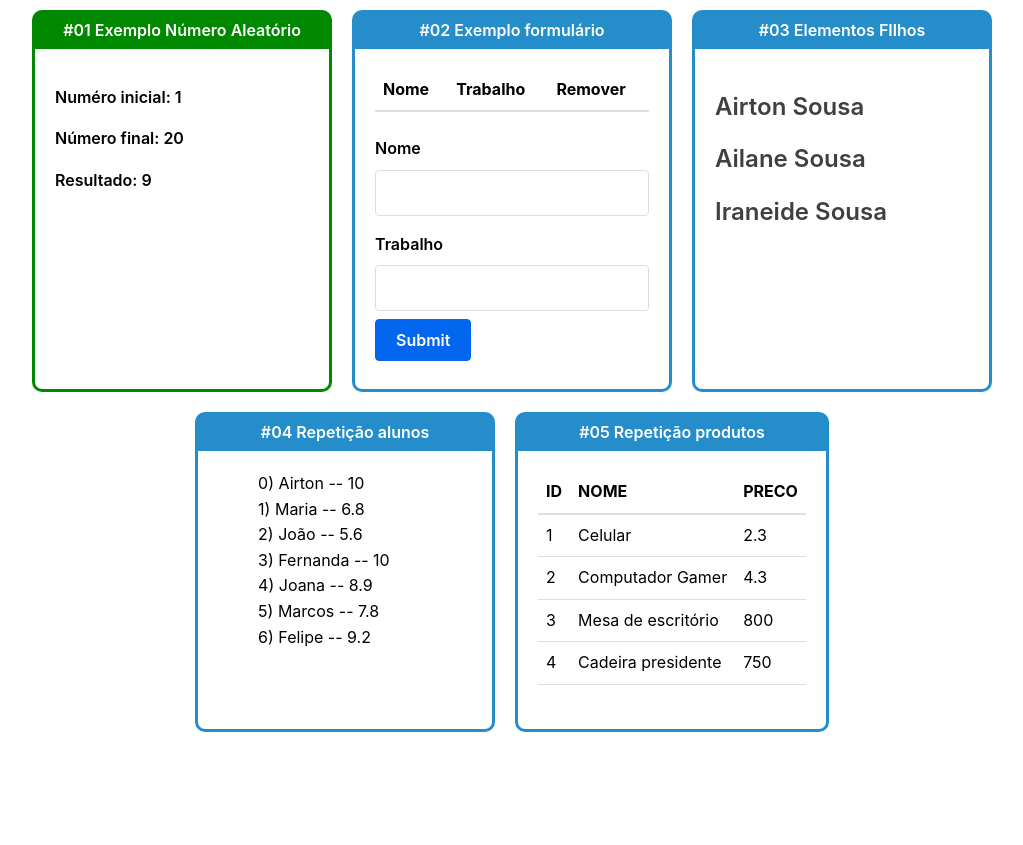
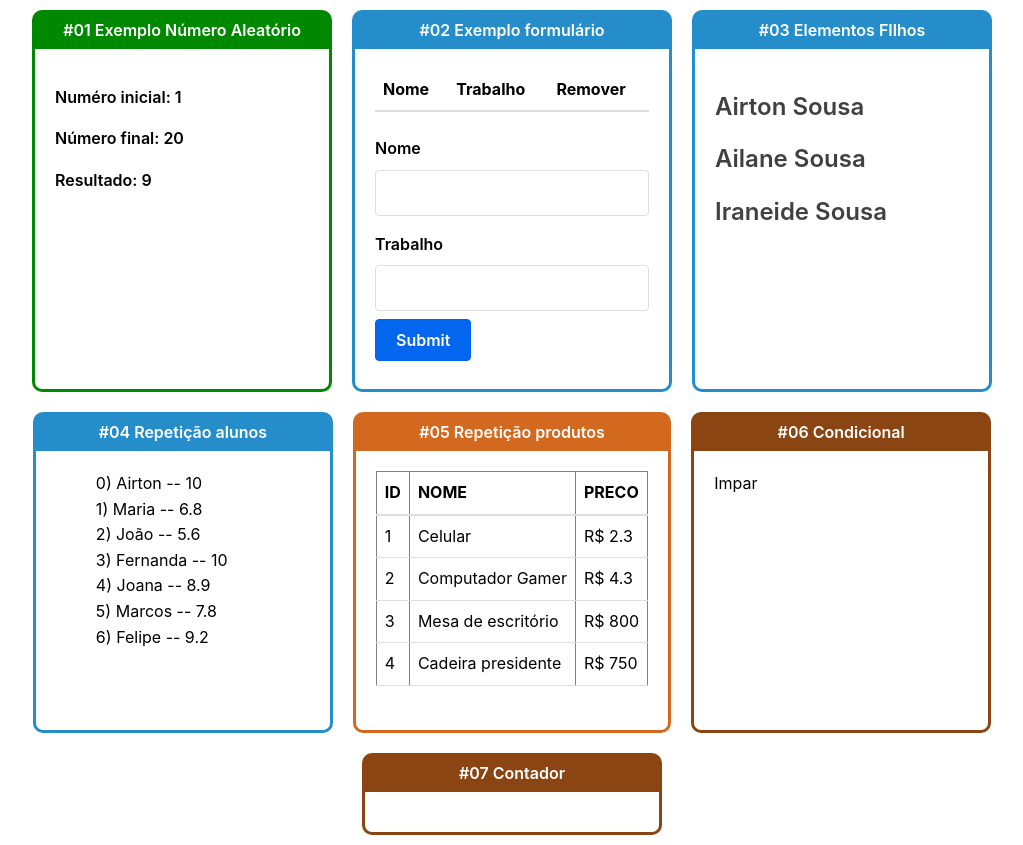
Before and after one commit to notria-12/ReactReview, a React (Create React App) app: page / in a window 1280 px wide. Shown: the whole page, without its empty margins (128-1151 px from the left). Before the commit the page ends 800 px from the top, so only its background shows below. Built offline with nearby package versions, Linux system fonts and the light colour scheme.

Commit message:
Conceitos de estado de componentes

```diff
--- a/src/App.js
+++ b/src/App.js
@@ -8,6 +8,8 @@ import Familia from './components/Familia'
 import FamiliaMembro from './components/FamiliaMembro'
 import ListaAlunos from './components/repeticao/ListaAlunos'
 import TabelaProdutos from './components/repeticao/TabelaProdutos'
+import ParOuImpar from './components/condicional/ParOuImpar'
+import Contador from './components/contador/Contador'
 
 class App extends Component {
     state = {
@@ -59,9 +61,17 @@ class App extends Component {
                         <ListaAlunos></ListaAlunos>
 
                     </Card>
-                    <Card titulo="#05 Repetição produtos">
+                    <Card titulo="#05 Repetição produtos" color="#D2691E">
                         <TabelaProdutos></TabelaProdutos>
 
+                    </Card>
+
+                    <Card titulo="#06 Condicional" color="#8B4513">
+                        <ParOuImpar numero={3}></ParOuImpar>
+                    </Card>
+
+                    <Card titulo="#07 Contador" color="#8B4513">
+                         <Contador></Contador>
                     </Card>
                 </div>
             </div>
--- /dev/null
+++ b/src/components/condicional/ParOuImpar.jsx
@@ -0,0 +1,11 @@
+import React from 'react'
+
+export default props => {
+    const isPar = props.numero % 2 === 0
+    return (
+        <div>
+            {isPar ? <span>Par</span> :
+                <span>Impar</span>}
+        </div>
+    )
+}
--- /dev/null
+++ b/src/components/contador/Contador.jsx
@@ -0,0 +1,14 @@
+import React, { Component } from 'react'
+
+
+class Contador extends Component{
+    render(){
+        return (
+            <div>
+
+            </div>
+        )
+    }
+}
+
+export default Contador
--- a/src/components/repeticao/TabelaProdutos.jsx
+++ b/src/components/repeticao/TabelaProdutos.jsx
@@ -8,14 +8,14 @@ export default props => {
                 <tr key={i}>
                     <td>{produto.id}</td>
                     <td>{produto.nome}</td>
-                    <td>{produto.preco}</td>
+                    <td>R$ {produto.preco}</td>
                 </tr>
             </tbody>
         })
 
     return (
         <div>
-            <table>
+            <table border='1'>
                 <thead>
                     <th>ID</th>
                     <th>NOME</th>
```
